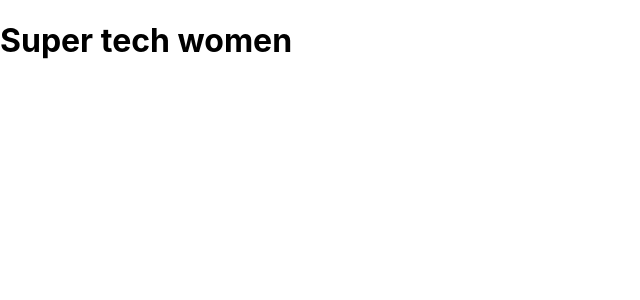
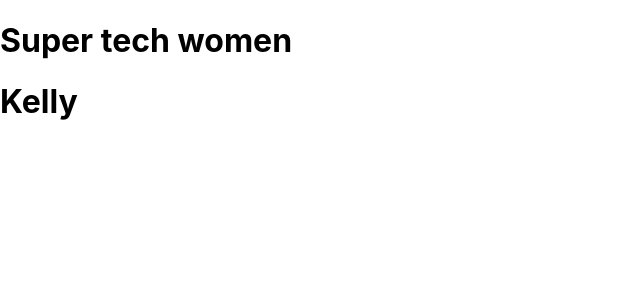
Before and after one commit to paulinashakirova/fs12-final, a React (Create React App) app in the folder client/: page / in a window 1280 px wide. Shown: the top 300 px of the page, without its empty margins (0-640 px from the left). Built offline with nearby package versions, Linux system fonts and the light colour scheme.

Commit message:
added kelly

```diff
--- a/client/src/App.js
+++ b/client/src/App.js
@@ -1,11 +1,12 @@
-import './App.css';
+import "./App.css";
 
 function App() {
-  return (
-    <div className="App">
-      <h1>Super tech women</h1>
-    </div>
-  );
+	return (
+		<div className="App">
+			<h1>Super tech women</h1>
+			<h1>Kelly</h1>
+		</div>
+	);
 }
 
 export default App;
```
